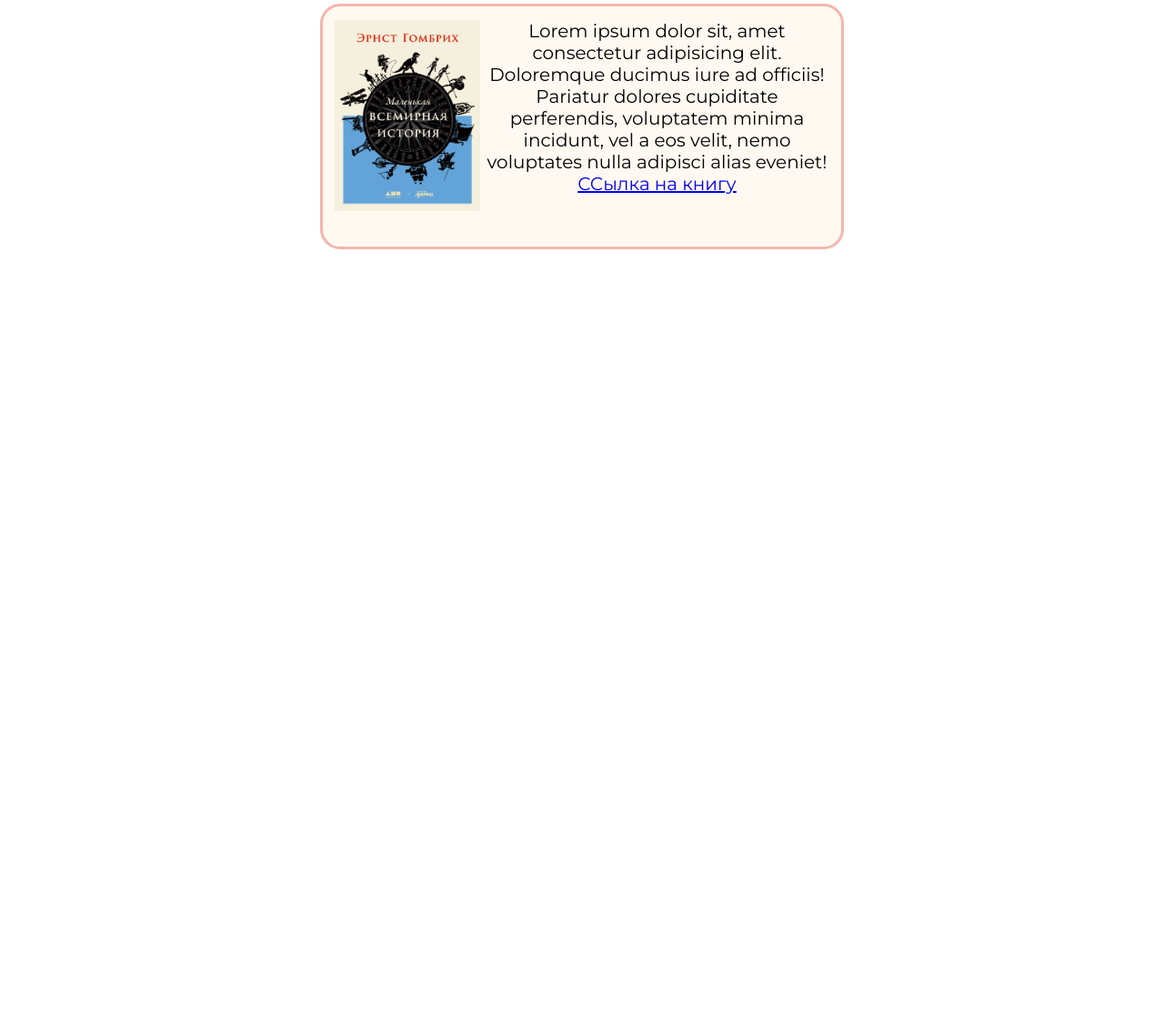
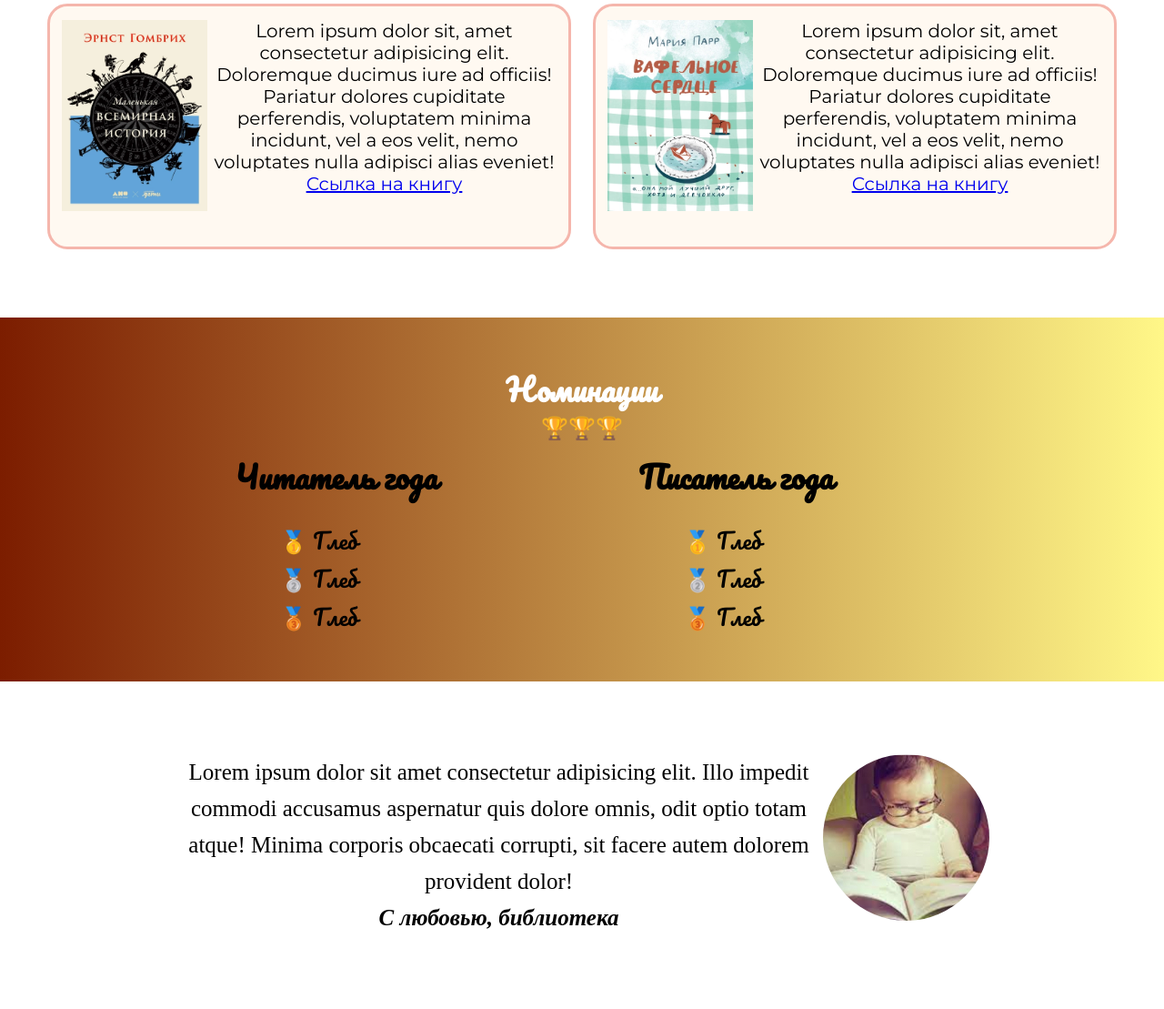
Before and after one commit to hahaz7870/web, a plain HTML site: page Урок 7/library/index.html in a window 1280 px wide. Shown: the part 759-1868 px from the top of the page at 91% size. Before the commit the page ends 1108 px from the top, so only its background shows below. Drawn offline with Linux system fonts and the light colour scheme.

Commit message:
8 Ноября

```diff
--- a/Урок 7/library/index.html
+++ b/Урок 7/library/index.html
@@ -24,9 +24,51 @@
         <div class="book-card">
             <img class="book-cover" src="img/book1.webp" alt="Первая книга">
             <p class="book-intro">Lorem ipsum dolor sit, amet consectetur adipisicing elit. Doloremque ducimus iure ad officiis! Pariatur dolores cupiditate perferendis, voluptatem minima incidunt, vel a eos velit, nemo voluptates nulla adipisci alias eveniet!
-                <a href="book-link">ССылка на книгу</a>
+                <a href="book-link">Ссылка на книгу</a>
             </p>
         </div>
+
+        <div class="book-card">
+            <img class="book-cover" src="img/book2.webp" alt="Вторая книга">
+            <p class="book-intro">Lorem ipsum dolor sit, amet consectetur adipisicing elit. Doloremque ducimus iure ad officiis! Pariatur dolores cupiditate perferendis, voluptatem minima incidunt, vel a eos velit, nemo voluptates nulla adipisci alias eveniet!
+
+                <a href="book-link">Ссылка на книгу</a>
+            </p>
+        </div>
+    </div>
+    </div>
+
+    <!-- Раздел номинаций -->
+    <div class="prize">
+        <h2 class="prize-heading">Номинации</h2>
+        <span class="prize-icons">🏆🏆🏆</span>
+        <div class="prize-list">
+            <h3>Читатель года</h3>
+            <ol>
+                <li>🥇 Глеб</li>
+                <li>🥈 Глеб</li>
+                <li>🥉 Глеб</li>
+            </ol>
+        </div>
+
+            <div class="prize-list">
+                <h3>Писатель года</h3>
+                <ol>
+                    <li>🥇 Глеб</li>
+                    <li>🥈 Глеб</li>
+                    <li>🥉 Глеб</li>
+                </ol>
+            </div>
+    </div>
+
+    <!-- Последний раздел -->
+    <div class="last_sec">
+        <img class="reader-img"  src="img/reader.jpg" alt="">
+        <p class="last-words">
+            Lorem ipsum dolor sit amet consectetur adipisicing elit. Illo impedit commodi accusamus aspernatur quis dolore omnis, odit optio totam atque! Minima corporis obcaecati corrupti, sit facere autem dolorem provident dolor!
+            <br>
+        <b><i>С любовью, библиотека</i></b>
+        </p>
     </div>
 
 
--- a/Урок 7/library/styles.css
+++ b/Урок 7/library/styles.css
@@ -67,4 +67,62 @@
     display: inline-block;
     font-size: 17pt;
     font-family: 'Pacifico', cursive;
+    line-height: 35px;
+    padding-top: 35px;
 }
+
+.prize{
+    background: linear-gradient(90deg,#7c1d00, #fff788);
+    text-align: center;
+    padding-bottom: 50px;
+
+}
+
+.prize-heading{
+    font-family: 'Pacifico', cursive;
+    color: white;
+    font-size: 25pt;
+    padding-top: 50px;
+}
+
+.prize-icons{
+    font-size: 18pt;
+    display: block;
+}
+
+.prize-list{
+    display: inline-block;
+    font-family: 'Pacifico', cursive;
+    width: 320px;
+    text-align: left;
+    margin: 10px 60px 0;
+}
+
+h3{
+    font-size: 25pt;
+    margin-bottom: 20px;
+}
+
+ol{
+    list-style-type: none;
+    font-size: 24px;
+    padding-left: 50px;
+}
+
+/* Последний раздел */
+.last_sec{
+    width: 70%;
+    text-align: center;
+    margin: auto;
+    padding: 80px 0;
+}
+
+.reader-img{
+    border-radius: 50%;
+    float: right;
+}
+
+.last-words{
+    font-size: 25px;
+    line-height: 40px;
+}
--- /dev/null
+++ b/Урок 8/form-project/styles.css
@@ -0,0 +1,64 @@
+* {
+    margin: 0;
+    padding: 0;
+    box-sizing: border-box;
+}
+
+body{
+    background-image: linear-gradient(90deg, #1F0D8C, #FFFFFF), url(https://media.tenor.com/O8VxGVRV5NAAAAAC/spongebob-meme.gif);
+    background-repeat: no-repeat;
+    background-size: cover;
+    background-position: center;
+    color: darkorange;
+    padding: 20px 0;
+}
+
+form{
+    background: rgba(80, 50, 150, 0.15);
+    backdrop-filter: blur(5px);
+    border-radius: 20px;
+    width: 50%;
+    padding: 50px 100px;
+    text-align: center;
+}
+
+h2{
+    margin-bottom: 25px;
+}
+
+label{
+    display: block;
+    margin: 25px 0;
+}
+
+input, textarea{
+    background-color: transparent;
+    padding: 15px;
+    border: 4px solid white;
+    border-radius: 25px;
+    width: 100%;
+
+    /* Для текста */
+    color: white;
+    font-size: 20px;
+}
+
+input[type="radio"],
+ input[type="checkbox"]{
+    width: 20px;
+ }
+
+.left-side{
+    text-align: left;
+}
+
+button{
+    border: none;
+    width: 150px;
+    padding: 12px;
+    color: white;
+    background-image: linear-gradient(purple, blue);
+    cursor: pointer;
+    border-radius: 8px;
+
+}
--- /dev/null
+++ b/Урок 8/styles.css
@@ -0,0 +1,5 @@
+.input1{
+    background-color: bisque;
+    padding: 10px;
+    border-radius: 50px;
+}
```
Also changed, not shown: Урок 8/form-project/index.html (added, +31 -0 lines), Урок 8/index.html (added, +35 -0 lines).
